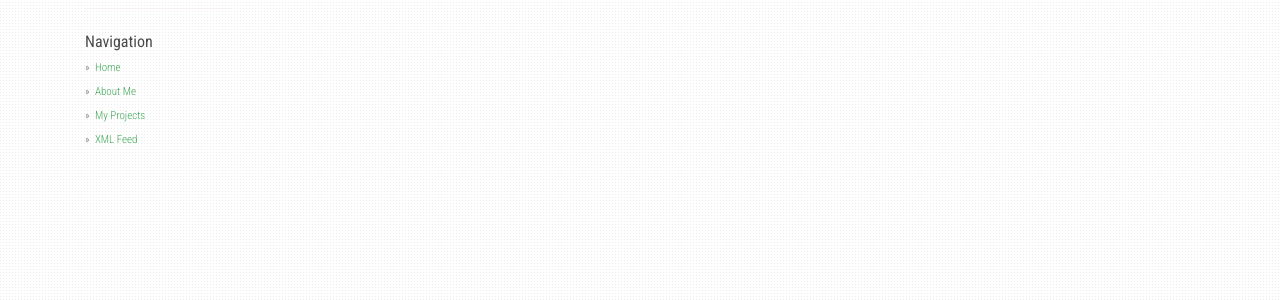
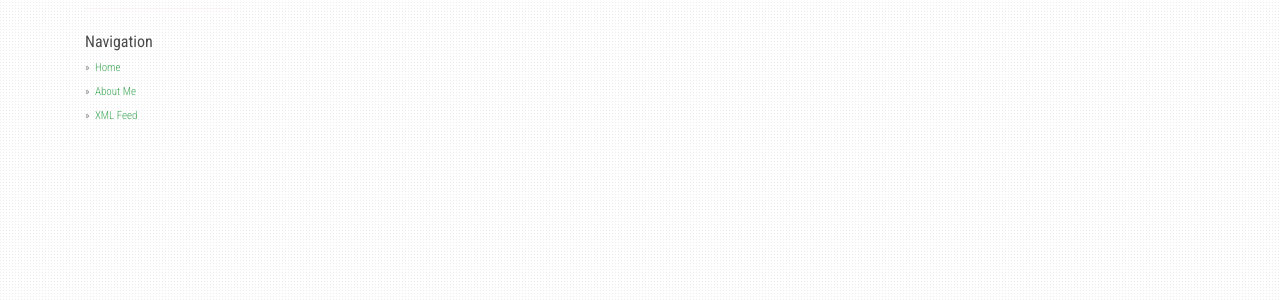
Before and after one commit to X010/x010.github.io, a Jekyll site: the page built from about.md, in a window 1280 px wide. Shown: the part 349-649 px from the top of the page. Built offline with Jekyll 4.4.1, drawn with Linux system fonts in a browser that asks for light colours; nearby versions of some CDN libraries.

Commit message:
edit domain

```diff
--- a/_config.yml
+++ b/_config.yml
@@ -25,7 +25,7 @@ social:
     - icon: fa-stack-exchange
       link: "#"
     - icon: fa-github
-      link: "https://github.com/agusmakmun"
+      link: "https://github.com/x010"
 
 share:
   twitter_username: github.io
@@ -34,15 +34,13 @@ share:
 urls:
     - text: About Me
       url: /about/
-    - text: My Projects
-      url: /projects/
     - text: XML Feed
       url: /feed.xml
 
-url: "https://agusmakmun.github.io"
-baseurl: ""
-paginate: 20
-per_page: 20
+url: "http://www.viewc.org"
+baseurl: "http://www.viewc.org"
+paginate: 40
+per_page: 40
 paginate_path: "/page/:num/"
 markdown: kramdown
 gems:
```
